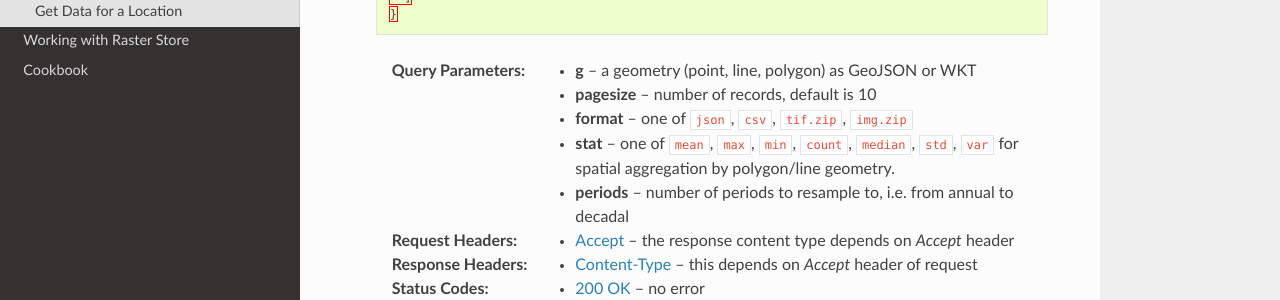
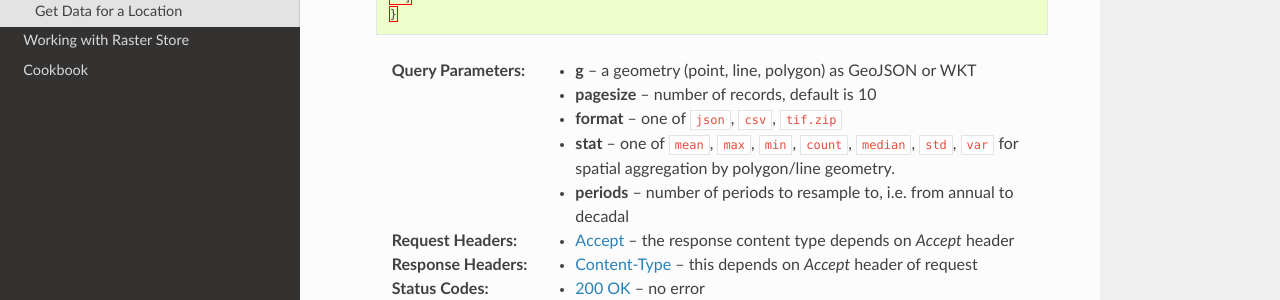
Before and after one commit to berkeley-gif/caladapt-docs, a Sphinx documentation site: the page built from docs/source/series.rst, in a window 1280 px wide and 900 px high, scrolled down 2087 px. Shown: the part 314-614 px from the top of the window. Built offline with Sphinx 7.4.7 and the Read the Docs theme 2.0.0, drawn with Linux system fonts in a browser that asks for light colours.

Commit message:
No longer providing erdas imagine, redundant format

```diff
--- a/docs/source/getting-started.rst
+++ b/docs/source/getting-started.rst
@@ -54,7 +54,6 @@ The Cal-Adapt API supports the following data formats:
 
     * Comma Separated Values (csv)
     * GeoTIFF (tif.zip)
-    * ERDAS Imagine (img.zip)
   * Vector data only
 
     * GeoJSON (geojson)
--- a/docs/source/series.rst
+++ b/docs/source/series.rst
@@ -131,7 +131,7 @@ The following example shows an example of requesting timeseries data for a locat
 
    :query g: a geometry (point, line, polygon) as GeoJSON or WKT
    :query pagesize: number of records, default is 10
-   :query format: one of ``json``, ``csv``, ``tif.zip``, ``img.zip``
+   :query format: one of ``json``, ``csv``, ``tif.zip``
    :query stat: one of ``mean``, ``max``, ``min``, ``count``, ``median``, ``std``, ``var`` for spatial aggregation by polygon/line geometry.
    :query periods: number of periods to resample to, i.e. from annual to decadal
    :reqheader Accept: the response content type depends on
```
